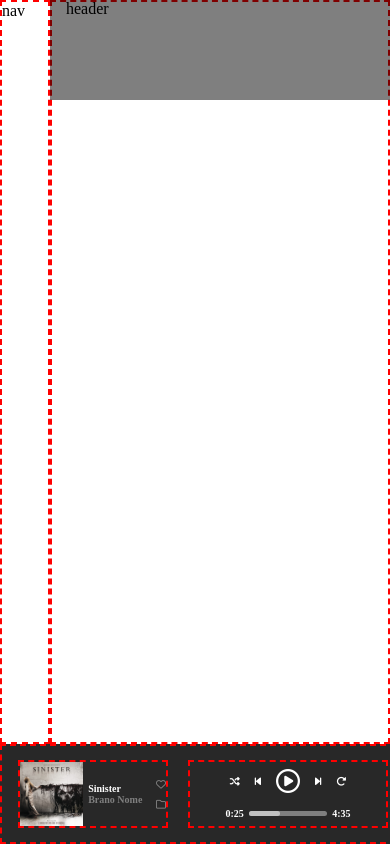
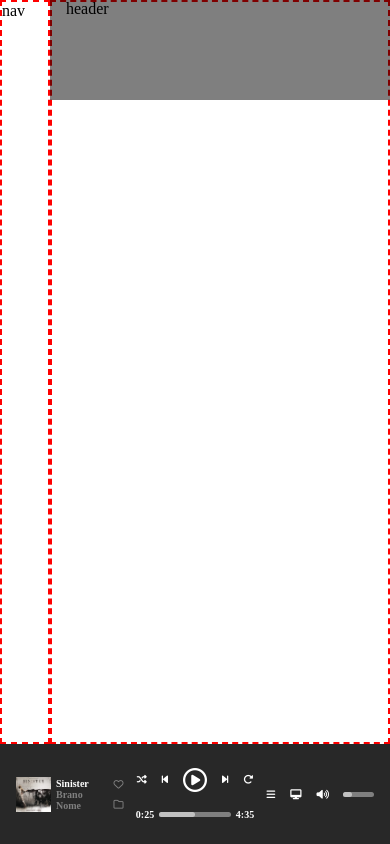
Before and after one commit to RodiaGiordano/html-css-spotifyweb, a plain HTML site: page index.html in a window 390 px wide. Drawn offline with Linux system fonts and the light colour scheme.

Commit message:
style: add responsive <576 footer

```diff
--- a/css/style.css
+++ b/css/style.css
@@ -20,15 +20,10 @@ main> *{
 }
 
 footer> *{
-    border: 2px dashed red;
     height: 100px;
-
 }
 
-footer .col{
-    border: 2px dashed red;
 
-}
 
 
 /**********
@@ -63,7 +58,7 @@ font-size: small;
 
 .album> .name-song {
     color: #7F7F7F;
-    white-space: nowrap;
+    /* white-space: nowrap; */
 }
 
 
@@ -141,7 +136,7 @@ footer{
     display: flex;
     justify-content: space-between;
     align-items: center;
-    width: 992px;
+    width: 100%;
     margin: 0 auto;
     gap: 100px;
 }
@@ -168,14 +163,15 @@ footer{
 #footer .song{
     display: flex;
     justify-content: start;
-    width: 70%;
+    /* width: 70%;  */
     gap: 5px;
 
 }
 
 
 #footer .img-song{
-    width: 70px;
+    max-height: 100%;
+    max-width: 70px;
 }
 
 #footer .img-song> *    {
@@ -291,10 +287,7 @@ X-Small <576px - Small ≥576px - Medium >768px - Large >992px
 /* ***MEDIUM*** */
 
 @media screen and (max-width: 768px){
-    #footer> .container{
-        max-width: 768px;
-        gap: 50px;
-    }
+
 
 
 }
@@ -307,7 +300,7 @@ X-Small <576px - Small ≥576px - Medium >768px - Large >992px
 @media screen and (max-width: 576px){
     #footer> .container{
         max-width: 576px;
-        gap: 20px;
+        gap: 15px;
 
     }
 
@@ -320,17 +313,16 @@ X-Small <576px - Small ≥576px - Medium >768px - Large >992px
     }
 
     #footer .time-bar .bar{
-        width: 40%;
+        width: 50%;
 
     }
-
 
 }
 
 
 /* *** X-SMALL*** */
 
-@media screen and (max-width: 576px){
+@media screen and (max-width: 575px){
 
     #sidebar{
         width: 50px;
@@ -340,4 +332,29 @@ X-Small <576px - Small ≥576px - Medium >768px - Large >992px
     #header{
         width: calc(100% - 50px);
     }
+
+
+
+    /* FOOTER */
+
+    #footer> .container{
+        width: 100%;
+        gap: 0px;
+
+    }
+
+    #footer .img-song{
+        max-width: 40px;
+        display: flex;
+        justify-content: center;
+        align-items: center;
+    }
+
+    #footer .img-song img{
+        height: 50%;
+
+    }
+
+
+
 }
```
